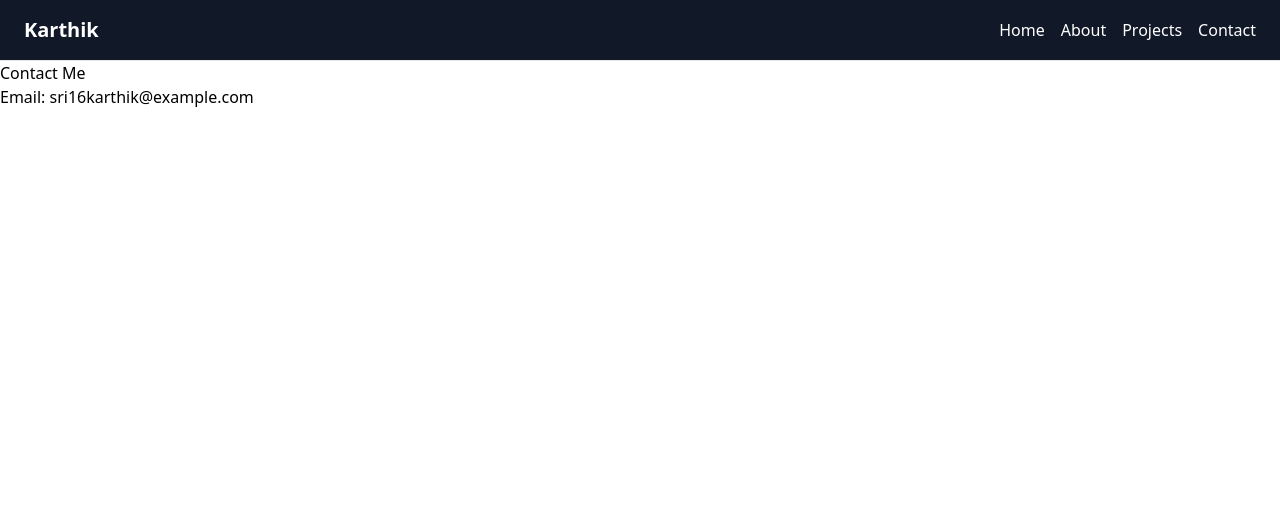
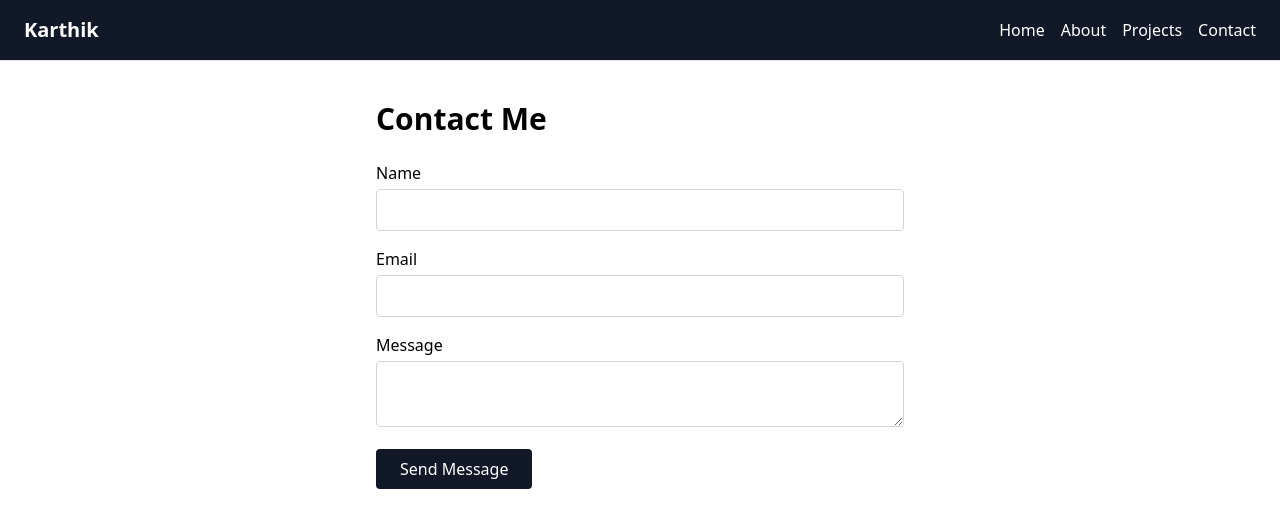
Before and after one commit to srikarthikB/portfolio-flask, a Flask app: page /contact in a window 1280 px wide. Shown: the top 528 px of the page. Run offline with Flask 3, Linux system fonts and the light colour scheme; some libraries are stand-ins or nearby versions.

Commit message:
made a contact me page and stored data temporarily in text file

```diff
--- a/app.py
+++ b/app.py
@@ -1,6 +1,10 @@
-from flask import Flask, render_template
+import os
+from flask import Flask, render_template, request
 
 app = Flask(__name__)
+
+BASE_DIR = os.path.dirname(os.path.abspath(__file__))
+FILE_PATH = os.path.join(BASE_DIR, "message.txt")
 
 @app.route('/')
 def home():
@@ -10,8 +14,21 @@ def home():
 def about():
     return render_template('about.html', bio = "this is a short bio", skills=["Python", "JavaScript", "Flask"])
 
-@app.route('/contact')
+@app.route('/contact', methods=['GET', 'POST'])
 def contact():
+    if request.method == 'POST':
+        name = request.form['name']
+        email = request.form['email']
+        message = request.form['message']
+
+        with open(FILE_PATH, 'a') as f:
+            f.write(f"Name: {name}\n")
+            f.write(f"Email: {email}\n")
+            f.write(f"Message: {message}\n")
+            f.write("-" * 40 + "\n")
+
+        return "Thank you for your message!"
+
     return render_template('contact.html')
 
 @app.route('/projects')
--- a/templates/contact.html
+++ b/templates/contact.html
@@ -1,6 +1,45 @@
 {% extends "base.html" %}
 
 {% block content %}
-    <h1>Contact Me</h1>
-    <p>Email: sri16karthik@example.com</p>
+<div class="max-w-xl mx-auto px-6 py-10">
+    <h1 class="text-3xl font-bold mb-6">Contact Me</h1>
+
+    <form method="POST" class="space-y-4">
+        <div>
+            <label class="block mb-1 font-medium">Name</label>
+            <input
+                type="text"
+                name="name"
+                required
+                class="w-full border border-gray-300 rounded px-3 py-2"
+            >
+        </div>
+
+        <div>
+            <label class="block mb-1 font-medium">Email</label>
+            <input
+                type="email"
+                name="email"
+                required
+                class="w-full border border-gray-300 rounded px-3 py-2"
+            >
+        </div>
+
+        <div>
+            <label class="block mb-1 font-medium">Message</label>
+            <textarea
+                name="message"
+                required
+                class="w-full border border-gray-300 rounded px-3 py-2"
+            ></textarea>
+        </div>
+
+        <button
+            type="submit"
+            class="bg-gray-900 text-white px-6 py-2 rounded hover:bg-gray-700"
+        >
+            Send Message
+        </button>
+    </form>
+</div>
 {% endblock %}
```
Also changed, not shown: message.txt (added).
